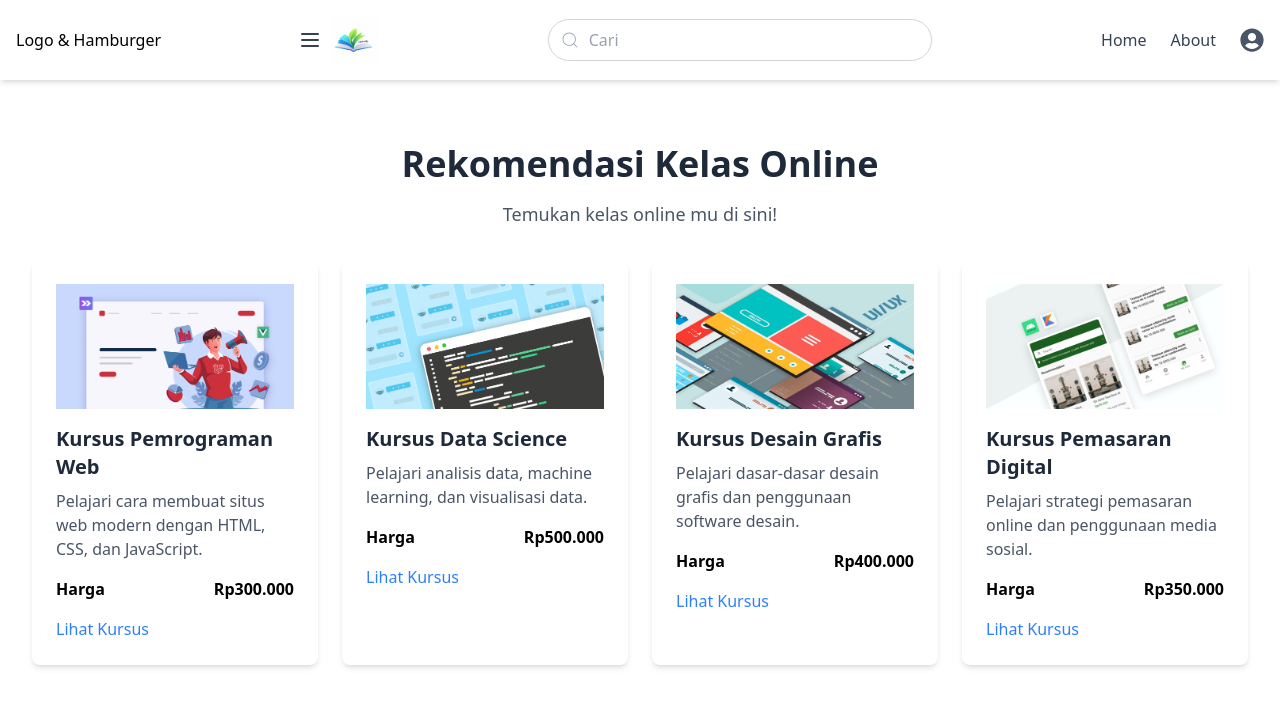
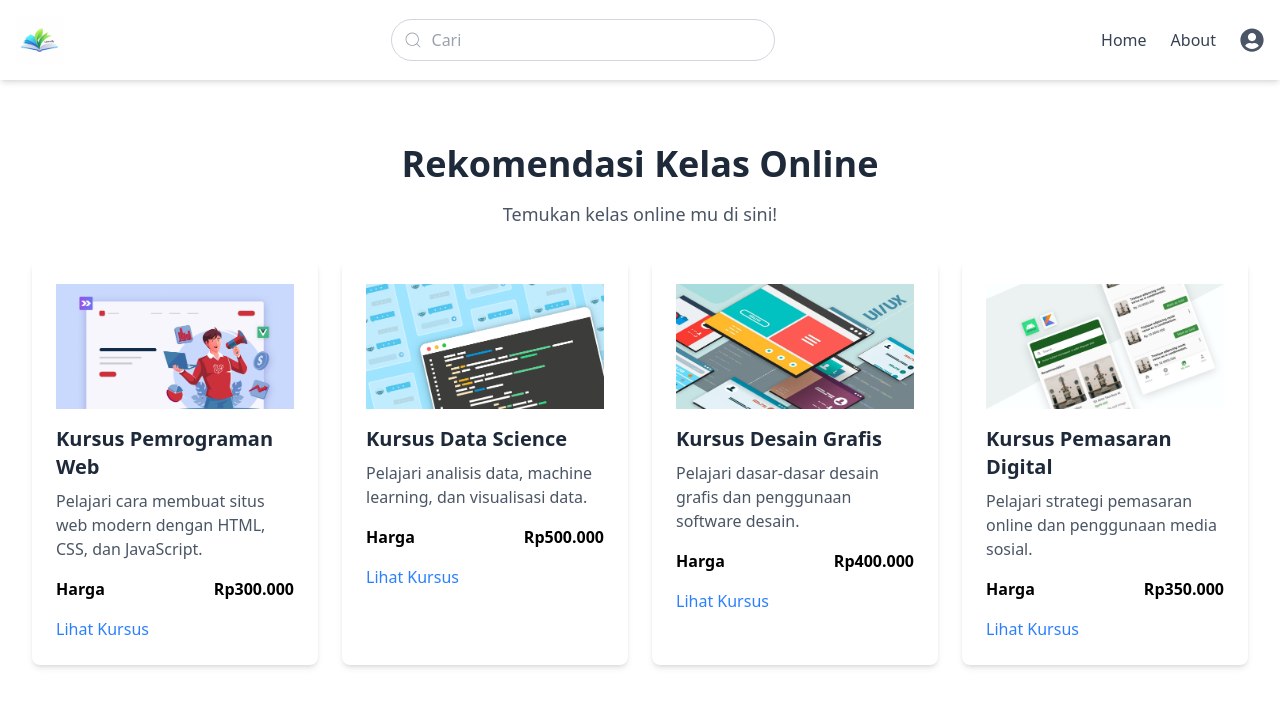
Before and after one commit to lailaqadriyah/learnify, a React (Vite) app: page / in a window 1280 px wide. Shown: the top 706 px of the page. Built offline with nearby package versions, Linux system fonts and the light colour scheme.

Commit message:
ngubah header

```diff
--- a/src/components/Header.jsx
+++ b/src/components/Header.jsx
@@ -1,39 +1,13 @@
-import React, { useState } from "react";
+import React from "react";
 import { Link } from "react-router-dom";
 import { FaUserCircle } from "react-icons/fa";
 import { CiSearch } from "react-icons/ci";
 
 function Header() {
-  const [isOpen, setIsOpen] = useState(false);
-
-  const toggleMenu = () => {
-    setIsOpen(!isOpen);
-  };
-
   return (
     <header className="bg-white shadow-md py-4">
       <div className="container mx-auto px-4 flex justify-between items-center">
-        Logo & Hamburger
-        <div className="flex items-center space-x-2">
-          <button
-            className="focus:outline-none"
-            onClick={toggleMenu}
-          >
-            <svg
-              className="w-6 h-6 text-gray-700"
-              fill="none"
-              stroke="currentColor"
-              viewBox="0 0 24 24"
-            >
-              <path
-                strokeLinecap="round"
-                strokeLinejoin="round"
-                strokeWidth="2"
-                d="M4 6h16M4 12h16M4 18h16"
-              />
-            </svg>
-          </button>
-
+        {/* Logo */}
         <Link to="/" className="flex items-center">
           <img
             src="/src/img/learnifylogo.png"
@@ -41,7 +15,6 @@ function Header() {
             className="h-12"
           />
         </Link>
-        </div>
 
         {/* Search bar */}
         <div className="flex-grow max-w-sm mx-8">
@@ -68,19 +41,6 @@ function Header() {
           </Link>
         </nav>
       </div>
-
-      {/* Menu mobile
-      {isOpen && (
-        <div className="bg-white px-4 pt-2 pb-4 shadow space-y-4">
-          <Link to="/" className="block text-gray-700 hover:text-black font-medium">
-            Home
-          </Link>
-          <Link to="/about" className="block text-gray-700 hover:text-black font-medium">
-            About
-          </Link>
-
-        </div>
-      )} */}
     </header>
   );
 }
```
Lines whose indentation alone changed are shown as unchanged.
